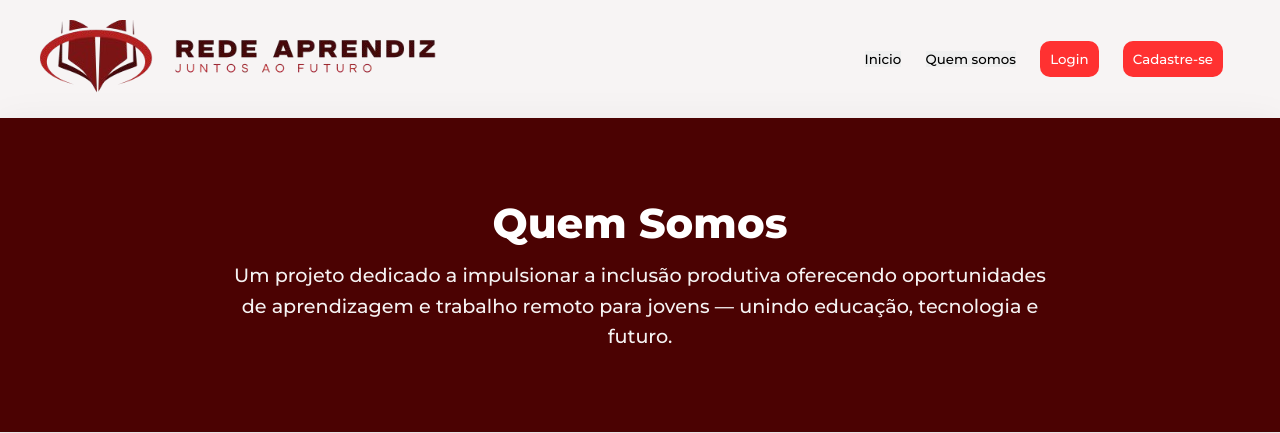
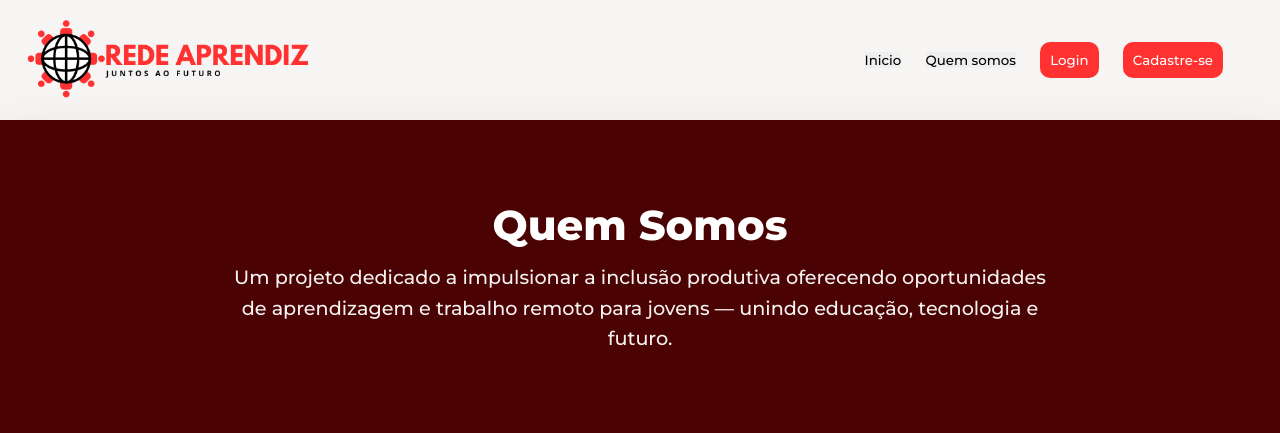
Before and after one commit to redeaprendiz904/rede-aprendiz, a PHP site: page /html/quemsomos.html in a window 1280 px wide. Shown: the top 433 px of the page. Run offline with PHP 8.4, Linux system fonts and the light colour scheme.

Commit message:
implementando a nova logo no site

```diff
--- a/frontend/css/quemsomos.css
+++ b/frontend/css/quemsomos.css
@@ -13,17 +13,20 @@
 
 
 header {
-
-    display: flex;
-    justify-content: space-between;
-    align-items: center;
-    background-color: rgb(247, 244, 244);
+  display: flex;
+  justify-content: space-between;
+  align-items: center;
+  background-color: rgb(247, 244, 244);
   padding: 20px;
   text-align: right;
   box-sizing: border-box;
 }
 
-
+header img {
+  height: 80px;
+  width: auto;
+  object-fit: contain;
+}
 
 nav ul {
   list-style: none;
--- a/frontend/html/quemsomos.html
+++ b/frontend/html/quemsomos.html
@@ -10,7 +10,7 @@
 <body>
 
 <header>
-    <img src="../img/logop.png" alt="logoredeaprendiz"></a>
+    <img src="../img/2.png" alt="logoredeaprendiz"></a>
     <nav>
         <ul>
             <li ><button class="textonormal"><a href="./index.html">Inicio</a></button></li>
--- a/frontend/index.html
+++ b/frontend/index.html
@@ -10,7 +10,7 @@
 
 
 <header>
-    <a href="index.html"><img src="img/logop.png" alt="logoredeaprendiz"></a>
+    <a href="index.html"><img src="img/2.png" alt="logoredeaprendiz"></a>
      <nav class="item">
         <ul>
             <li ><button class="textonormal"><a href="index.html">Inicio</a></button></li>
```
Also changed, not shown: frontend/css/style.css (+5 -2 lines), frontend/img/2.png.
